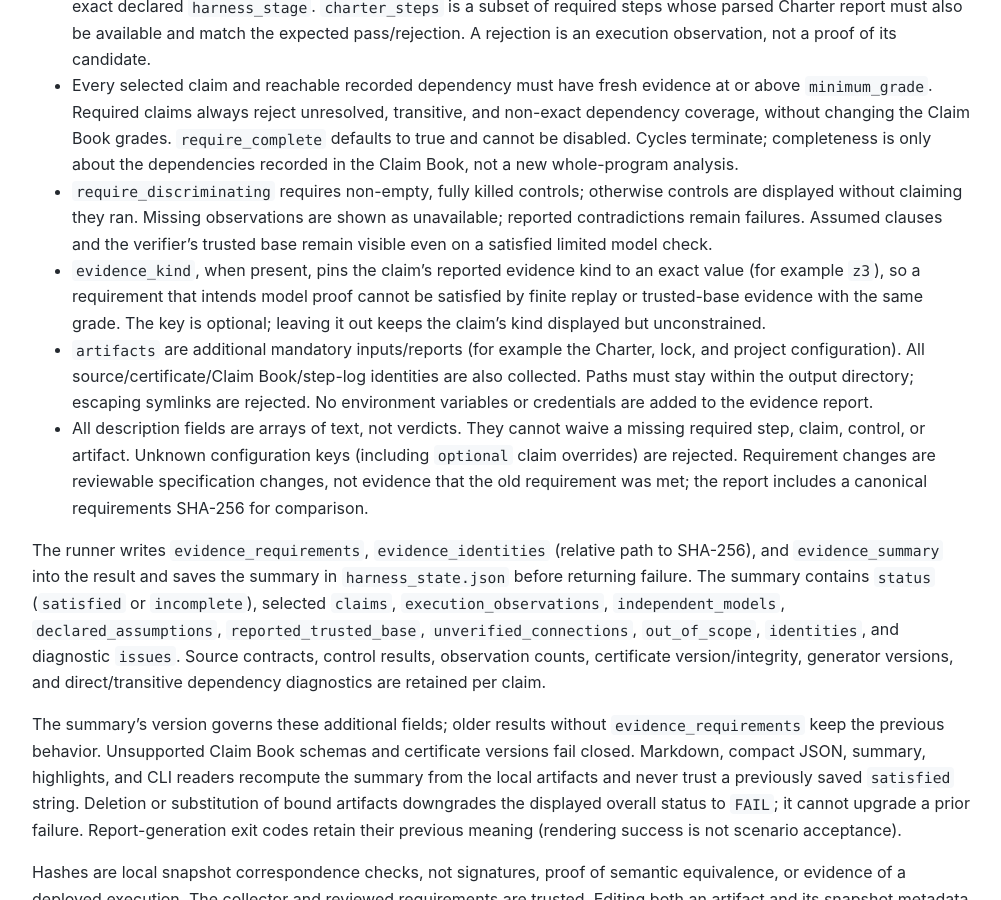
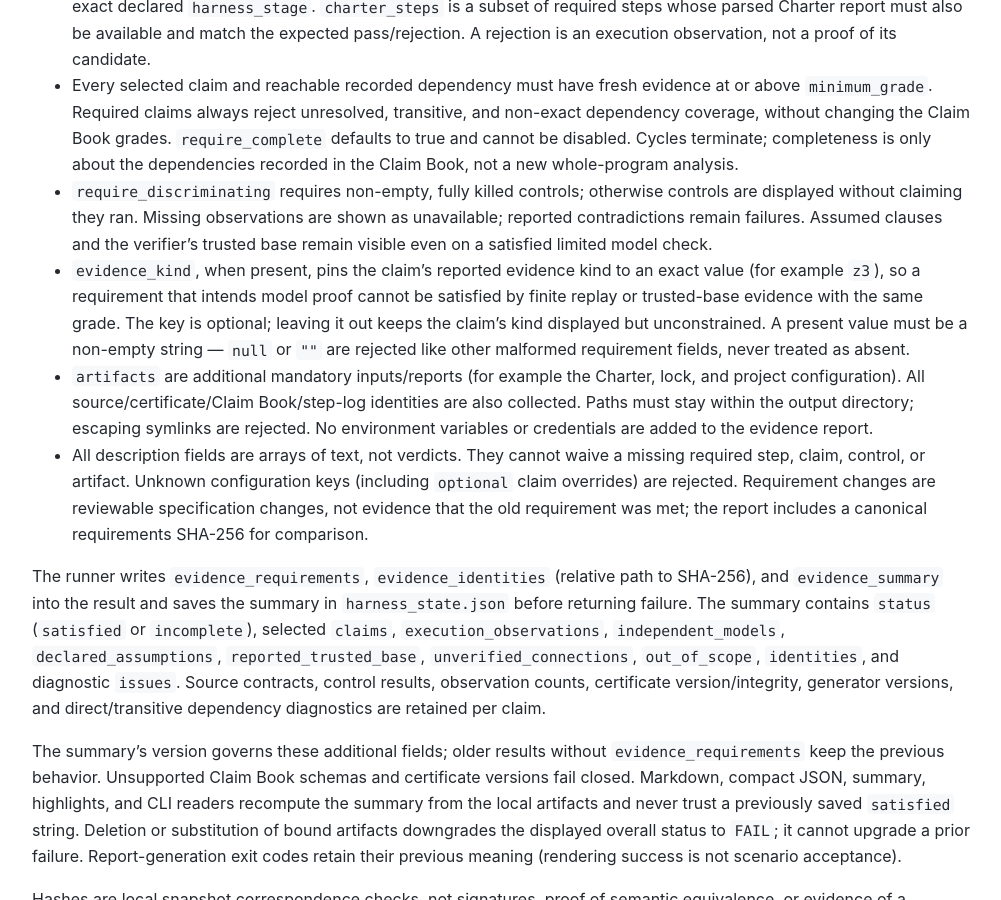
Before and after one commit to mumei-lang/mumei-demo, a Jekyll site: the page built from docs/SCENARIO_SPEC.md, in a window 1280 px wide and 900 px high, scrolled down 975 px. Shown: the whole window, without its empty margins (138-1139 px from the left). Built offline with Jekyll 4.4.1, drawn with Linux system fonts in a browser that asks for light colours; our own code applies the rules of GitHub Pages for plain Markdown files.

Commit message:
Reject null and empty evidence_kind pins instead of treating them as absent
An explicit "evidence_kind": null (or "") previously read as no pin,
silently leaving the claim kind unconstrained. A present key now must be
a non-empty string, matching the step/source/atom non-empty convention.

Co-Authored-By: Devin AI <158243242+devin-ai-integration[bot]@users.noreply.github.com>

```diff
--- a/docs/SCENARIO_SPEC.md
+++ b/docs/SCENARIO_SPEC.md
@@ -54,7 +54,9 @@ Grade or compiler DSL. Other result fields retain their existing meanings.
   exact value (for example `z3`), so a requirement that intends model proof
   cannot be satisfied by finite replay or trusted-base evidence with the same
   grade. The key is optional; leaving it out keeps the claim's kind displayed
-  but unconstrained.
+  but unconstrained. A present value must be a non-empty string — `null` or
+  `""` are rejected like other malformed requirement fields, never treated as
+  absent.
 - `artifacts` are additional mandatory inputs/reports (for example the Charter,
   lock, and project configuration). All source/certificate/Claim Book/step-log
   identities are also collected. Paths must stay within the output directory;
--- a/scripts/scenario_evidence.py
+++ b/scripts/scenario_evidence.py
@@ -335,7 +335,9 @@ def aggregate_evidence(data: dict, root: Path) -> dict:
                 if minimum not in GRADES or not all(isinstance(requirement.get(key, False), bool) for key in ("require_complete", "require_discriminating")):
                     raise EvidenceError("invalid claim gate requirements")
                 required_kind = requirement.get("evidence_kind")
-                if required_kind is not None and not isinstance(required_kind, str):
+                if "evidence_kind" in requirement and not (
+                    isinstance(required_kind, str) and required_kind
+                ):
                     raise EvidenceError("invalid claim evidence kind requirement")
                 if requirement.get("require_complete", True) is not True:
                     raise EvidenceError("dependency completeness cannot be disabled for required claims")
```
Also changed, not shown: tests/test_scenario_evidence.py (+3 -2 lines).
